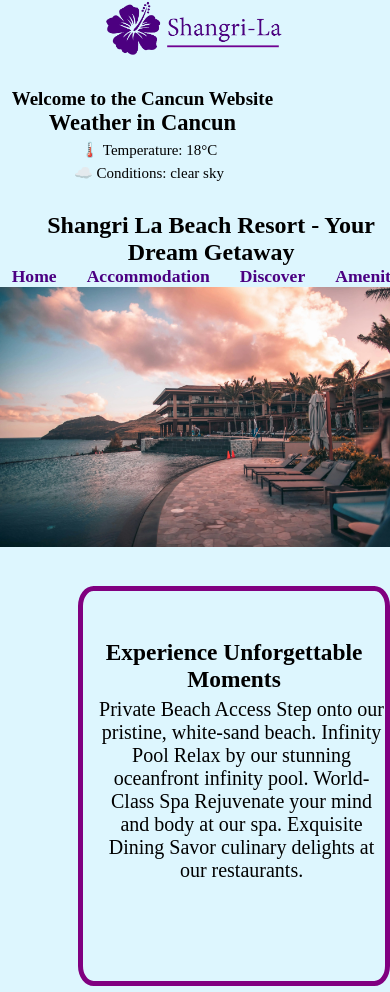
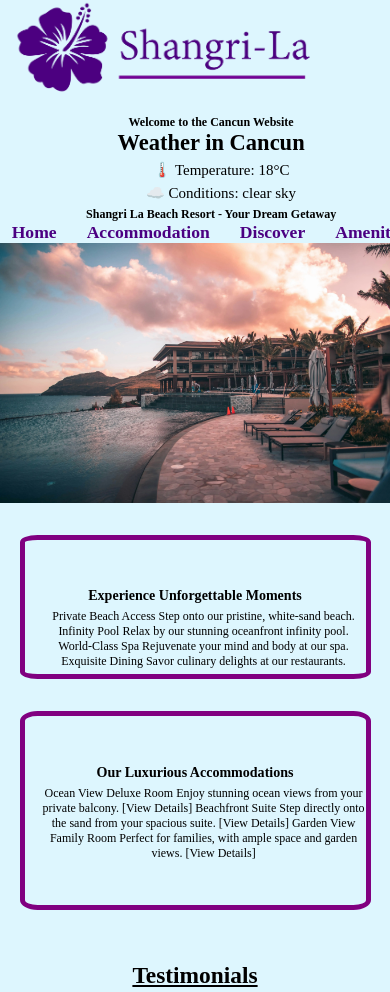
Before and after one commit to VerityDuan/cprg-218-assignment-3, a plain HTML site: page index.html in a window 390 px wide. Shown: the top 992 px of the page. Drawn offline with Linux system fonts and the light colour scheme.

Commit message:
media queries

```diff
--- a/index.html
+++ b/index.html
@@ -1,11 +1,14 @@
 <!DOCTYPE html>
 <html lang="en">
     <head>
+        <meta name="viewport" content="width=device-width, initial-scale=1.0">
         <meta charset="UTF-8">
         <title>Shang-Lai</title>
         <link rel="stylesheet" href="style.css">
         <script src="weather.js"></script>
         <!--remeber to set up favicons-->
+
+                  <!--main navbar-->
         <nav class="navbar">
         <div class=navdiv>
             <link rel="icon" type="image/x-icon" href="./favicon/favicon.ico">
@@ -13,26 +16,22 @@
             <link rel="icon" type="image/png" href="./favicon/favicon-96x96.png" sizes="96x96" />
             <link rel="icon" type="image/png" href="/favicon/favicon192x192.png" sizes="192x192" />
             <link rel="icon" type="image/png" href="./favicon/favicon512x512.png" sizes="512x512" />
-        </nav>
     </head>
 
-    <body class="homepage">
+    <body class="hombody">
 
-        </div>
         <header>
             <a href="index.html">
-                <img class="logo" src="images/logo.webp" height="100rem" width="280rem" alt="logo">
+                <img class="logo" src="images/logo.webp" alt="logo">
             </a>
 
             <div class="weather-container">
             <h1>Welcome to the Cancun Website</h1>
             <div id="weather">Loading weather...</div>
-            </div>
 
 
 
-            <!--main navbar-->
-            <nav>
+
                 <h1>Shangri La Beach Resort - Your Dream Getaway</h1>
                 <ul class="nav-links">
                     <li><a href="index.html">Home</a></li>
--- a/style.css
+++ b/style.css
@@ -8,6 +8,7 @@
 .logo {
   height: 100px;
   width: auto;
+
 }
 
 
@@ -56,8 +57,10 @@ header {
   margin-top: 3%;
 }
 
-.weather-container h1{
-  font-size: 19px
+.weather-container h1,
+#weather {
+    margin: 0;
+    padding: 0;
 }
 
 li{
@@ -86,12 +89,12 @@ li{
 
 
 .textone{
-  width: 600px;
-  height: 400px;
+  width: 90%;
+  max-width: 600px;
+  height: auto;
   border: 5px solid purple;
-  margin-top: 2%;
-  margin-left: 10%;
   text-align: center;
+  align-items: center;
   font-size: 20px;
   border-radius: 5%;
   padding-top: 7%;
@@ -100,11 +103,12 @@ li{
 
 
 .texttwo{
-  width: 600px;
-  height: 400px;
+  width: 90%;
+  max-width: 600px;
+  height: auto;
   border: 5px solid purple;
   border-radius: 5%;
-  margin-top: 2%;
+  padding-bottom: 10%;
   text-align: center;
   font-size: 20px;
   padding-top: 7%;
@@ -115,7 +119,7 @@ li{
   flex-direction: row;
   gap: 2rem;
   flex-wrap: wrap;
-  align-items: center;
+  justify-content: center;
 }
 
 .textthree {
@@ -259,10 +263,7 @@ li{
     text-align: center;
   }
 
-  #lewis{
-    text-align: center;
-    margin-left: 25%;
-  }
+
 
 
   #lando{
@@ -275,7 +276,6 @@ li{
 
   #dining #titlecenter {
     display: grid;
-    grid-template-columns: repeat(auto-fit, minmax(320px, 1fr));
     gap: 2rem;
     margin-top: 2rem;
     border: 4px dotted #000;
@@ -350,55 +350,31 @@ li{
   }
 
 
+/*media queries*/
 
-
-/*media quaries for home*/
-
-@media (min-width: 320px) {
-  .textone, .texttwo{
+@media screen and (min-width: 320px) {
+  .navbar h1, .nav-links {
+    font-size: 12px;
+    align-items:center;
     text-align: center;
-    margin-left:20%;
-  }
-  .logo{
-    width: 50%;
-    height: 20%;
-    margin-left: 25%;
-  }
-  .textthree{
-    text-align: center;
-  }
-  .final{
-    font-size: 10px;
-  }
+    width: 100%;
+    height: auto;
+    margin-right: 20%;
   }
 
-
-
-@media (min-width: 1400px) {
-  .textone, .texttwo {
-    margin-left: 30%;
-  }
-}
-
-@media (min-width: 1700px) {
-  #weather {
-    padding-top: 50%;
-  }
-}
-
-
-@media (max-width: 3200px) {
-  .textone, .texttwo{
-    text-align: center;
-    align-items: center;
-  }
-  .final{
-    text-align: center;
-    align-items: center;
-  }
   }
 
+  @media screen and (min-width: 320px) {
+    .hombody, .textone, .texttwo{
+      font-size: 12px;
+      align-items: center;
+    }
 
+    }
 
+    @media screen and (min-width: 320px) {
+      .accbody, .lewis{
+       align-items: center;
+      }
 
-/*media quaries for home*/
+  }
```
Also changed, not shown: acco.html (+3 -2 lines), amen.html (+3 -2 lines), disc.html (+3 -2 lines).
